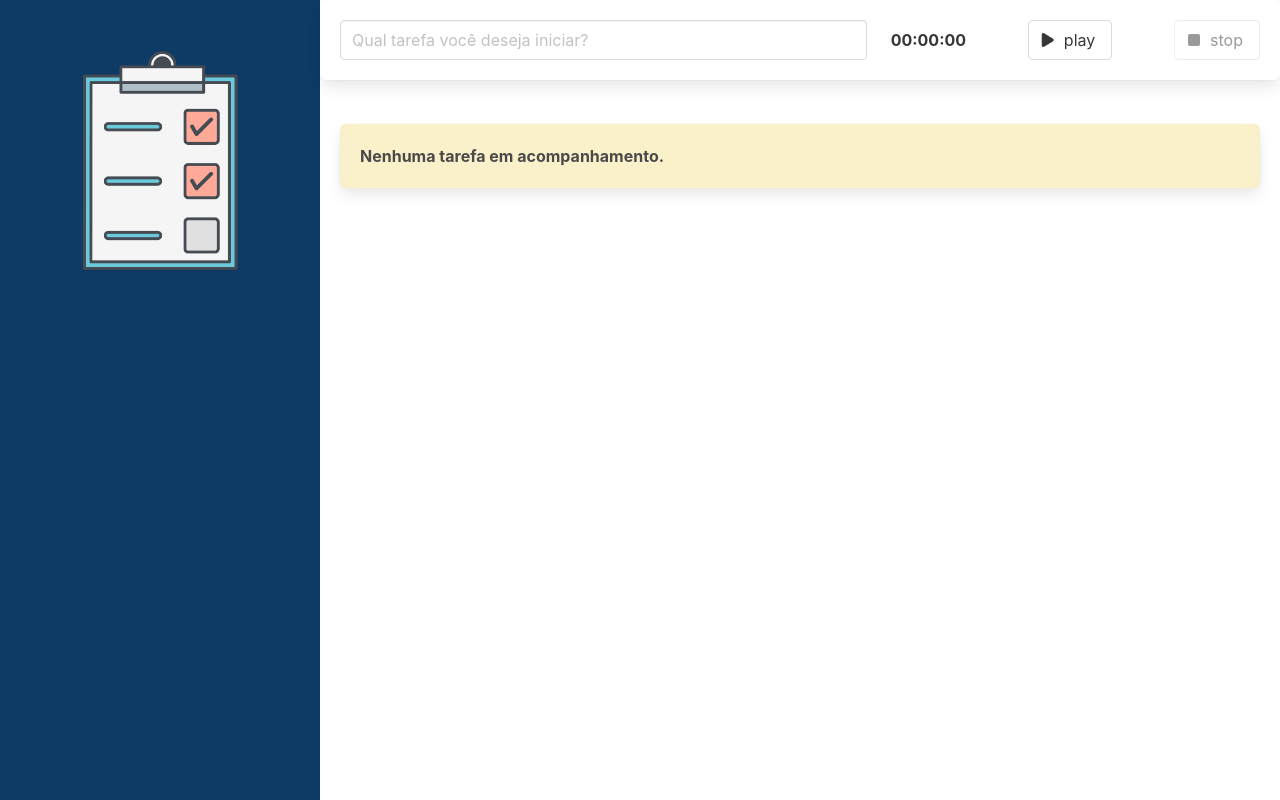
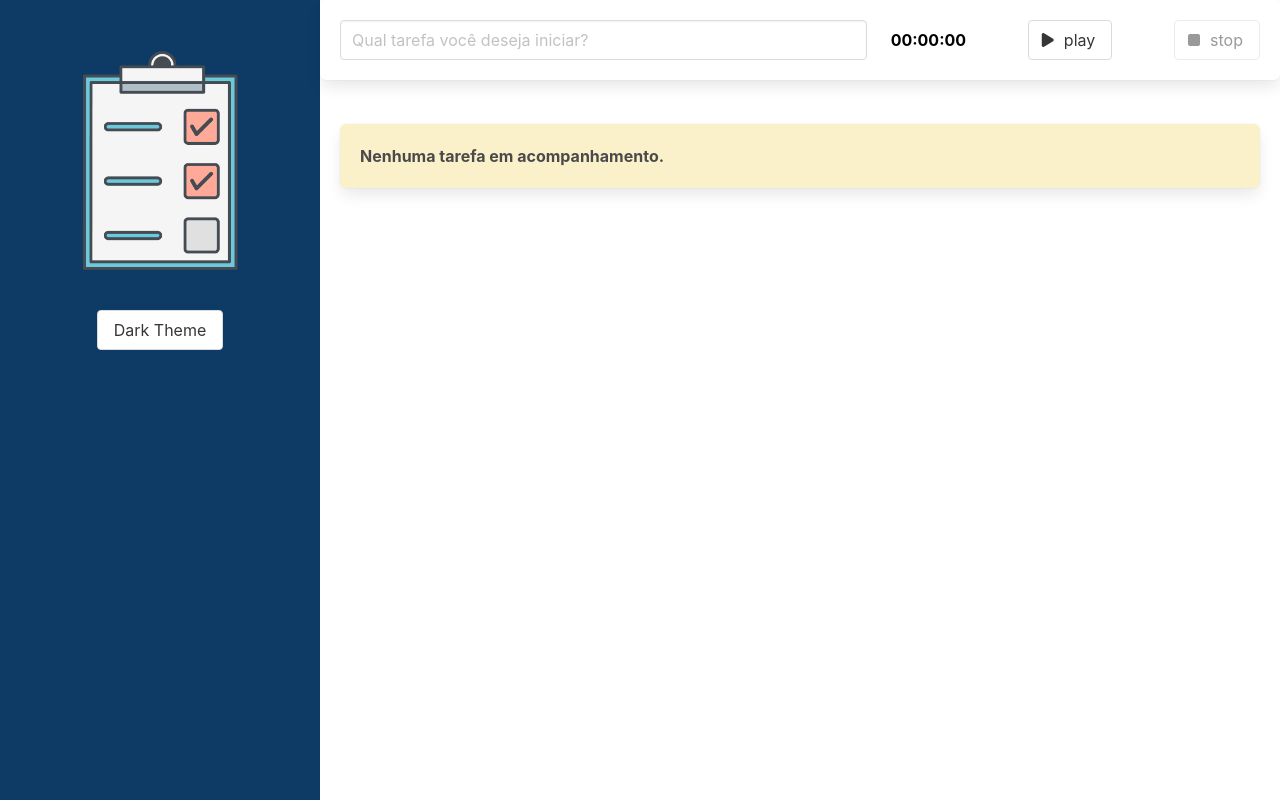
Before and after one commit to DanielGMesquita/Task-Tracker, a Vue app: page / in a window 1280 px wide. Built offline with nearby package versions, Linux system fonts and the light colour scheme.

Commit message:
Activate dark theme

```diff
--- a/src/App.vue
+++ b/src/App.vue
@@ -1,13 +1,15 @@
 <template>
-  <main class="columns is-gapless is-multiline">
+  <main class="columns is-gapless is-multiline" :class="{ 'dark-mode': darkTheme }">
     <div class="column is-one-quarter">
-      <Sidebar />
+      <Sidebar @themeChanged = "changeTheme"/>
     </div>
-    <div class="column is-three-quarter">
+    <div class="column is-three-quarter content">
       <FormHandler @whenSaveTask="saveTask" />
       <div class="list">
         <TaskDetail v-for="(task, index) in tasks" :key="index" :task="task" />
-        <BoxTemplate v-if="emptyList"> Nenhuma tarefa em acompanhamento. </BoxTemplate>
+        <BoxTemplate v-if="emptyList">
+          Nenhuma tarefa em acompanhamento.
+        </BoxTemplate>
       </div>
     </div>
   </main>
@@ -27,17 +29,21 @@ export default defineComponent({
   data() {
     return {
       tasks: [] as ITask[],
+      darkTheme: false,
     };
   },
   computed: {
-    emptyList () : boolean {
-      return this.tasks.length === 0
-    }
+    emptyList(): boolean {
+      return this.tasks.length === 0;
+    },
   },
   methods: {
     saveTask(task: ITask) {
       this.tasks.push(task);
     },
+    changeTheme (darkTheme: boolean) {
+    this.darkTheme = darkTheme;
+    }
   },
 });
 </script>
@@ -46,4 +52,15 @@ export default defineComponent({
 .list {
   padding: 1.25rem;
 }
+main {
+  --bg-primary: #ffffff;
+  --txt-primary: #000;
+}
+main.dark-mode {
+  --bg-primary: #2b2d42;
+  --txt-primary: #ddd;
+}
+.content{
+  background-color: var(--bg-primary);
+}
 </style>
--- a/src/components/Form.vue
+++ b/src/components/Form.vue
@@ -1,5 +1,5 @@
 <template>
-  <div class="box">
+  <div class="box form">
     <div class="columns">
       <div
         class="column is-7"
@@ -50,3 +50,10 @@ export default defineComponent({
   },
 });
 </script>
+
+<style>
+.form{
+  color: var(--txt-primary);
+  background: var(--bg-primary);
+}
+</style>
--- a/src/components/Sidebar.vue
+++ b/src/components/Sidebar.vue
@@ -3,6 +3,9 @@
     <h1>
       <img src="../assets/logo.png" alt="" />
     </h1>
+    <button class="button" @click="changeTheme">
+      {{ buttonText }}
+    </button>
   </header>
 </template>
 
@@ -11,6 +14,26 @@ import { defineComponent } from "vue";
 
 export default defineComponent({
   name: "SideBar",
+  emits: ["themeChanged"],
+  data () {
+    return {
+      darkTheme: false,
+    }
+  },
+  computed: {
+    buttonText () {
+      if(this.darkTheme) {
+        return "Light Theme"
+      }
+      return "Dark Theme"
+    }
+  },
+  methods: {
+    changeTheme () {
+      this.darkTheme = !this.darkTheme
+      this.$emit("themeChanged", this.darkTheme)
+    }
+  }
 });
 </script>
 
--- a/src/components/Stopwatch.vue
+++ b/src/components/Stopwatch.vue
@@ -1,6 +1,6 @@
 <template>
   <section>
-    <strong> {{ timeElapsed }} </strong>
+    <strong class="display"> {{ timeElapsed }} </strong>
   </section>
 </template>
 
@@ -25,3 +25,10 @@ export default defineComponent({
   },
 });
 </script>
+
+<style scoped>
+.display {
+  color: var(--txt-primary);
+  background: var(--bg-primary);
+}
+</style>
```
